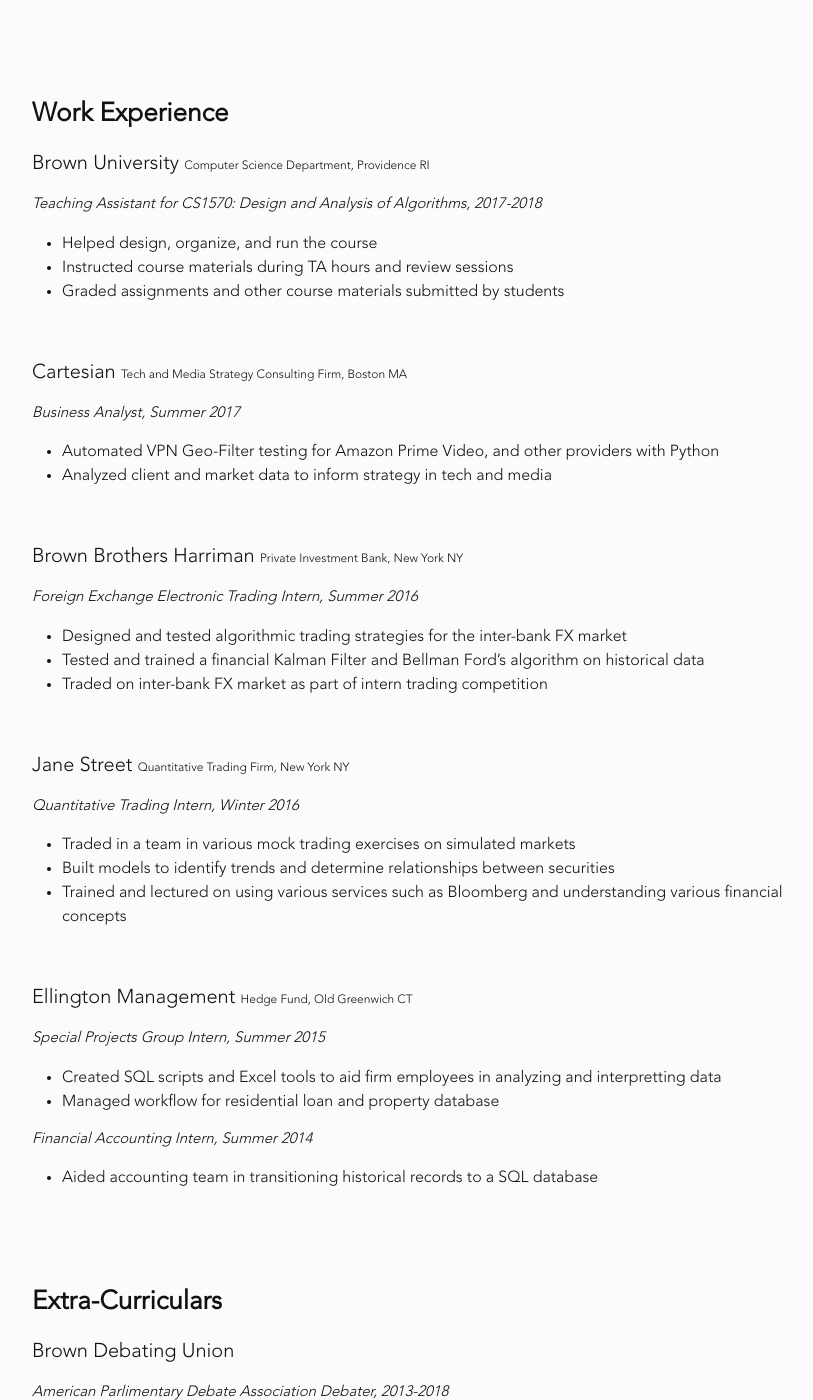
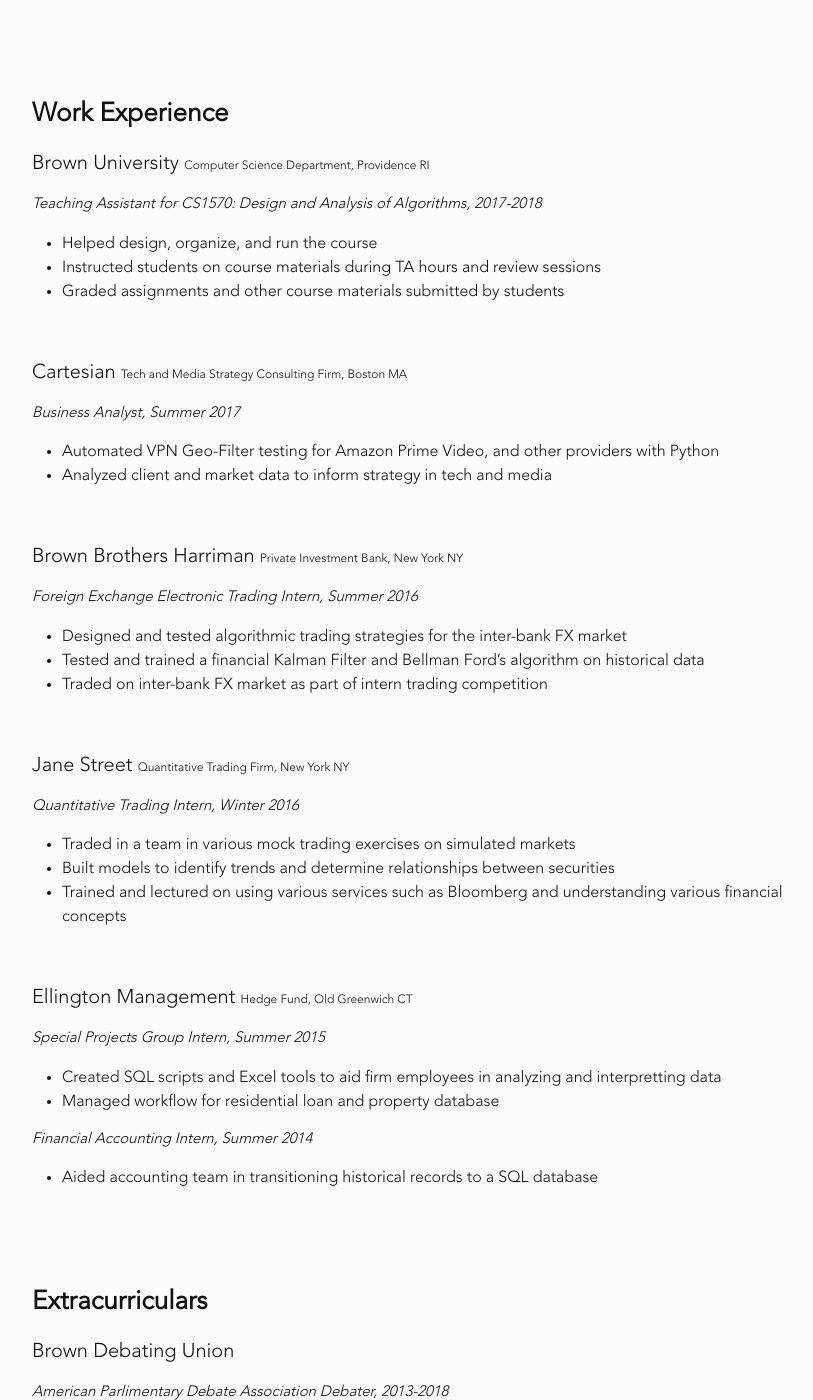
Before and after one commit to Buggy-Virus/buggy-virus.github.io, a Jekyll site: the page built from about.md, in a window 1280 px wide and 1400 px high, scrolled down 1358 px. Shown: the whole window, without its empty margins (218-1031 px from the left). Built offline with Jekyll 4.4.1, drawn with Linux system fonts in a browser that asks for light colours.

Commit message:
edited about a tiny bit, added my resume pdf

```diff
--- a/about.md
+++ b/about.md
@@ -16,7 +16,7 @@
 
 &nbsp;
 
-## Curriculum Vitae <span style="font-size: 16px;"> &nbsp; [Prinatable Resume][resume]</span>
+## Curriculum Vitae <span style="font-size: 16px;"> &nbsp; <a href="/assets/resume.pdf" target="_blank">Prinatable Resume</a></span>
 
 ### **Education**
 
@@ -67,7 +67,7 @@
 ##### <span style="font-size: 15px">*Teaching Assistant for CS1570: Design and Analysis of Algorithms, 2017-2018*</span>
 
 - Helped design, organize, and run the course
-- Instructed course materials during TA hours and review sessions
+- Instructed students on course materials during TA hours and review sessions
 - Graded assignments and other course materials submitted by students
 
 &nbsp;
@@ -116,7 +116,7 @@
 
 &nbsp;
 
-### **Extra-Curriculars**
+### **Extracurriculars**
 
 #### Brown Debating Union
 
```
Also changed, not shown: other parts of about.md (+0 -1 lines), 1 other file.
